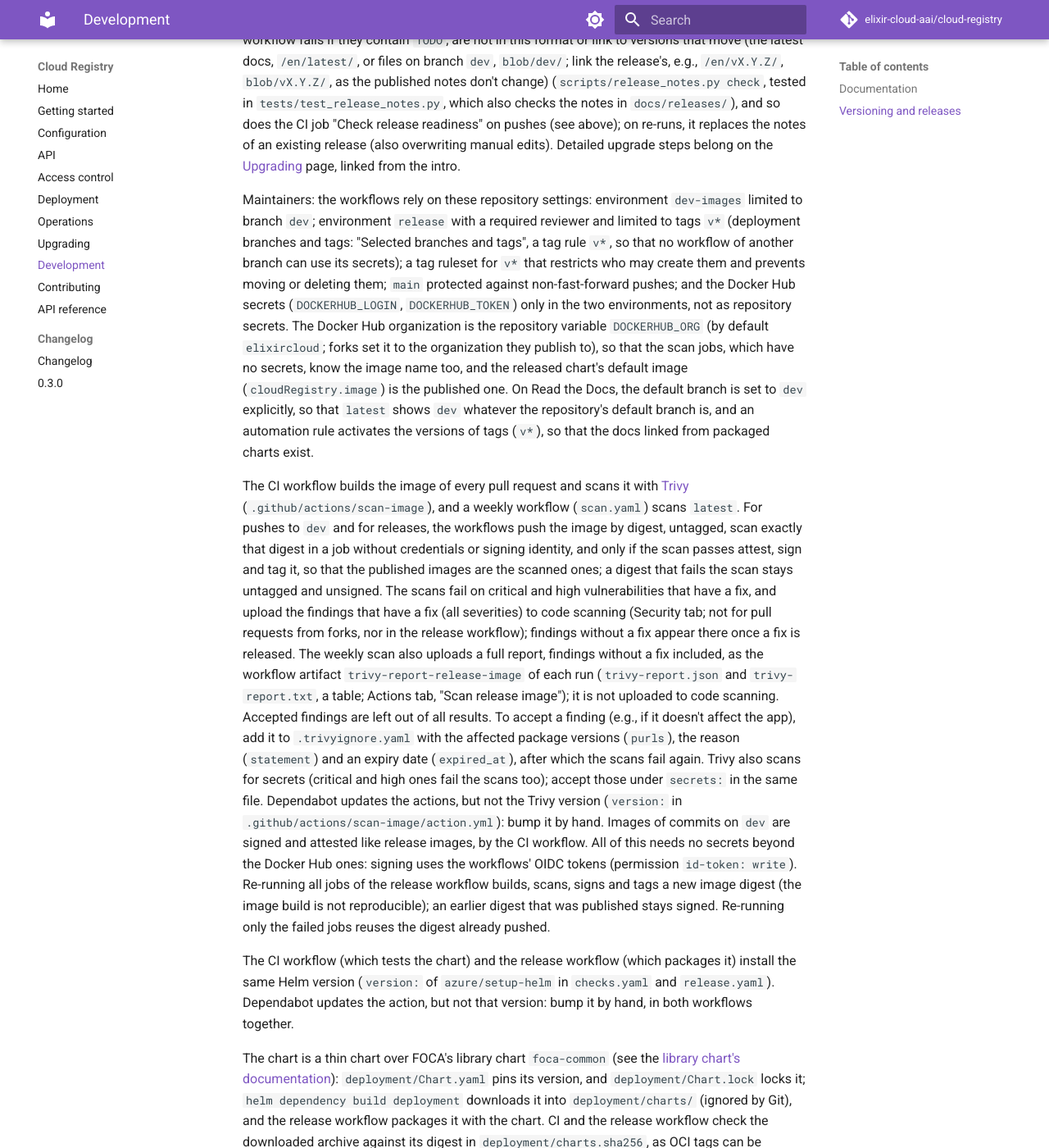
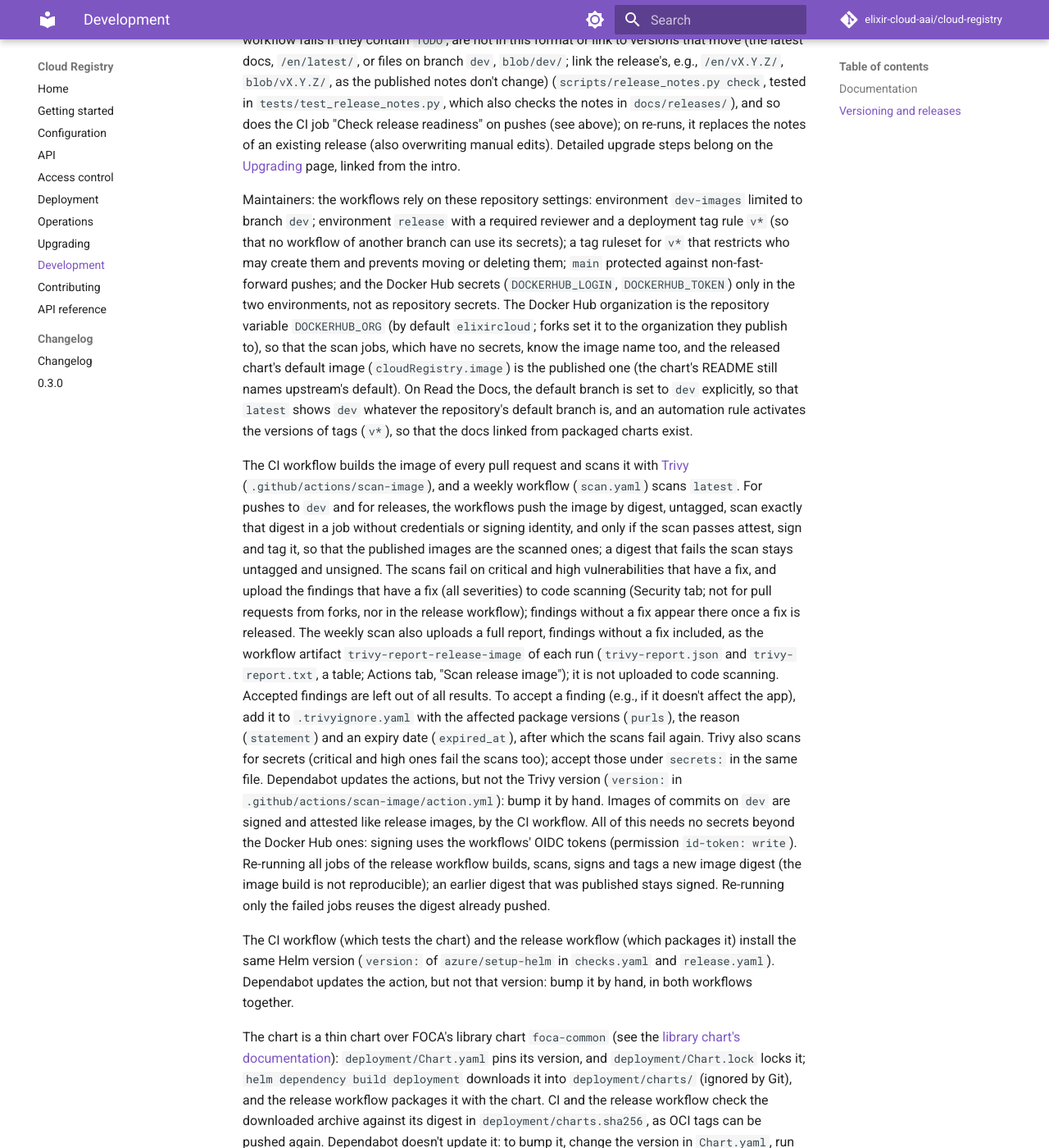
Before and after one commit to elixir-cloud-aai/cloud-registry, an MkDocs documentation site: the page built from docs/development.md, in a window 1280 px wide and 1400 px high, scrolled down 4387 px. Shown: the whole window at 82% size. Built offline with MkDocs 1.6.1 and Material for MkDocs 9.7.7, drawn with Linux system fonts in a browser that asks for light colours; comment, search, counter and statistics services are not loaded; some of the changed text lies outside the part shown.

Commit message:
docs: address review of the release checks
Say in the library chart bump steps that the schema's $comment names the
new version, shorten the release environment setting, note that fork
charts' READMEs name upstream's image, and link the 0.3.0 notes'
documentation link to v0.3.0 (the docs root moves, too).

Refs #207

Co-Authored-By: Claude Opus 5.5 <noreply@anthropic.com>

```diff
--- a/docs/development.md
+++ b/docs/development.md
@@ -251,17 +251,16 @@ intro.
 
 Maintainers: the workflows rely on these repository settings: environment
 `dev-images` limited to branch `dev`; environment `release` with a required
-reviewer and limited to tags `v*` (deployment branches and tags: "Selected
-branches and tags", a tag rule `v*`, so that no workflow of another branch
-can use its secrets); a tag ruleset for `v*` that restricts who may create them and
-prevents moving or deleting them; `main` protected against non-fast-forward
+reviewer and a deployment tag rule `v*` (so that no workflow of another
+branch can use its secrets); a tag ruleset for `v*` that restricts who may
+create them and prevents moving or deleting them; `main` protected against non-fast-forward
 pushes; and the Docker Hub secrets (`DOCKERHUB_LOGIN`, `DOCKERHUB_TOKEN`)
 only in the two environments, not as repository secrets. The Docker Hub
 organization is the repository variable `DOCKERHUB_ORG` (by default
 `elixircloud`; forks set it to the organization they publish to), so that
 the scan jobs, which have no secrets, know the image name too, and the
 released chart's default image (`cloudRegistry.image`) is the published
-one.
+one (the chart's README still names upstream's default).
 On Read the Docs, the default branch is set to `dev` explicitly, so that
 `latest` shows `dev` whatever the repository's default branch is, and an
 automation rule activates the versions of tags (`v*`), so that the docs
@@ -315,7 +314,9 @@ Dependabot doesn't update it: to bump it, change the version in
 `Chart.lock`), update `deployment/charts.sha256` (`cd deployment && sha256sum
 charts/foca-common-X.Y.Z.tgz > charts.sha256`, after checking the archive),
 copy the library's `app-values.schema.json` to
-`deployment/values.schema.json` with the changes noted in its `$comment`,
+`deployment/values.schema.json` with the changes noted in its `$comment`
+(which names the new version, `foca-common X.Y.Z`, as the release pin check
+requires),
 add values it introduces to `deployment/values.yaml`, update the links to
 the library's docs in `deployment/README.md` (the tests check that they point
 to the pinned version, `chart-vX.Y.Z`), and check the rendered chart with the
```
Also changed, not shown: docs/releases/0.3.0.md (+1 -1 lines), 1 other file.
